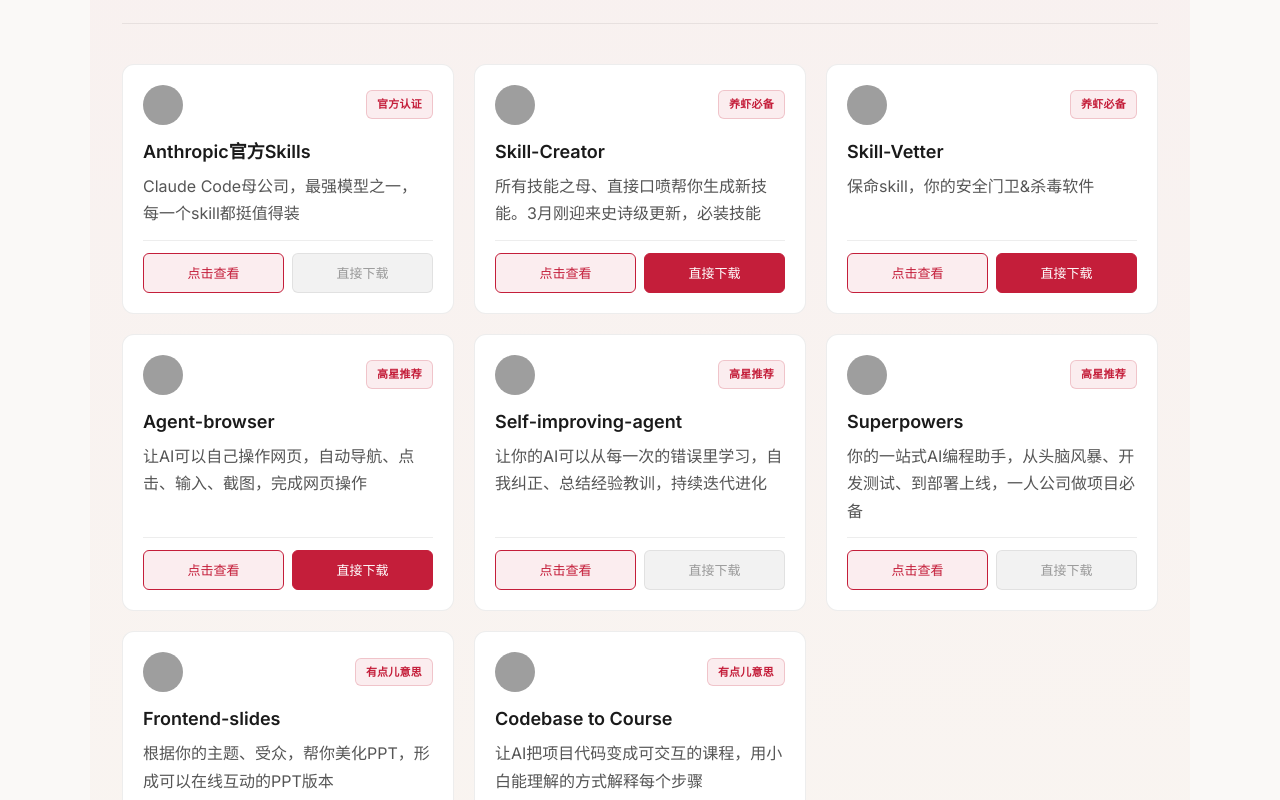
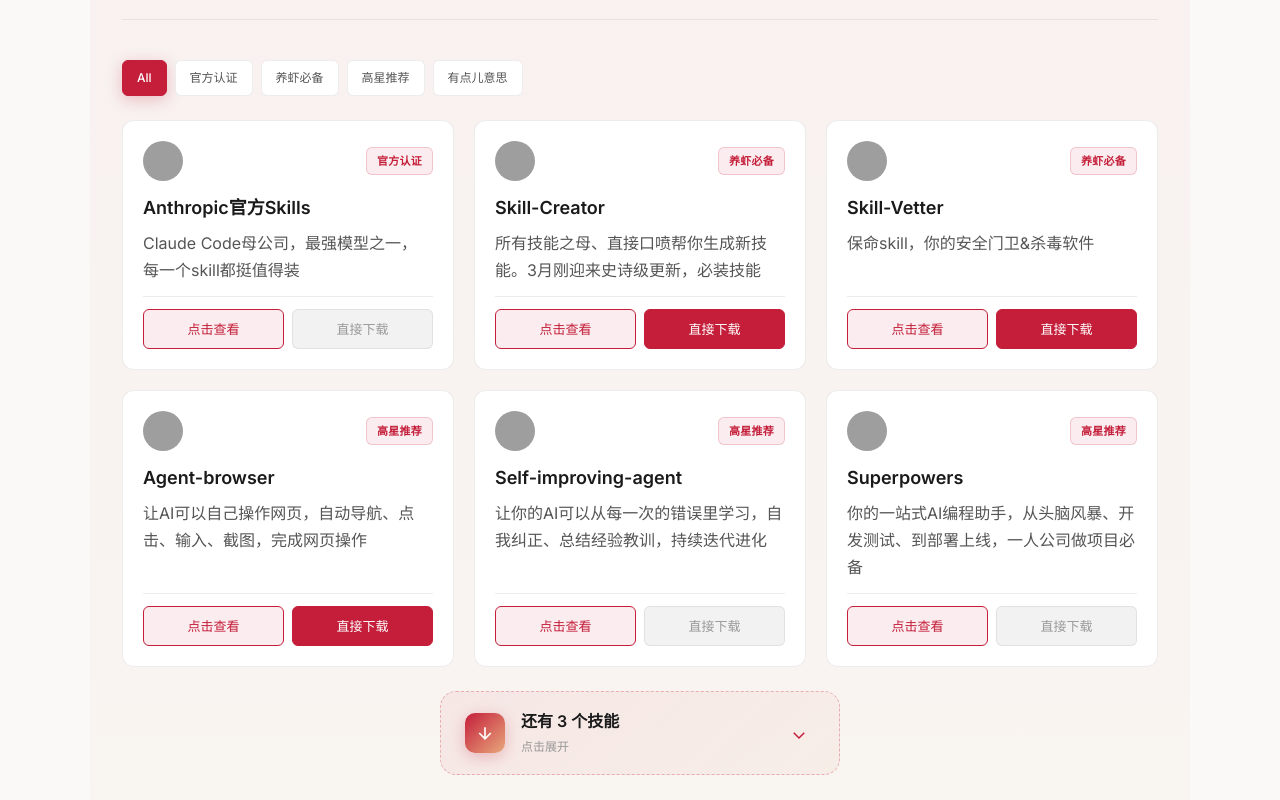
Before and after one commit to MelodyTung888/learning-library, a Next.js app: page / in a window 1280 px wide. Shown: the part 1700-2500 px from the top of the page. Built offline with nearby package versions, Linux system fonts and the light colour scheme; grey boxes are pictures that could not be loaded.

Commit message:
feat: 优化Skills模块 - 默认显示6个、下拉展开、Gstack新增、安装包关联

```diff
--- a/src/app/globals.css
+++ b/src/app/globals.css
@@ -1201,3 +1201,97 @@
   .dark-skill-title { font-size: 1rem; }
   .dark-prompt-title { font-size: 1rem; }
 }
+
+/* === Skills Expand Button === */
+.dark-skills-expand {
+  display: flex;
+  justify-content: center;
+  margin-top: 1.5rem;
+}
+
+.dark-skills-expand-btn {
+  display: flex;
+  align-items: center;
+  justify-content: space-between;
+  width: 100%;
+  max-width: 400px;
+  padding: 1rem 1.5rem;
+  background: linear-gradient(135deg, rgba(196, 30, 58, 0.06) 0%, rgba(232, 168, 124, 0.08) 100%);
+  border: 1px dashed rgba(196, 30, 58, 0.3);
+  border-radius: 16px;
+  cursor: pointer;
+  transition: all 0.3s ease;
+}
+
+.dark-skills-expand-btn:hover {
+  background: linear-gradient(135deg, rgba(196, 30, 58, 0.1) 0%, rgba(232, 168, 124, 0.12) 100%);
+  border-color: rgba(196, 30, 58, 0.5);
+  transform: translateY(-2px);
+  box-shadow: 0 8px 25px rgba(196, 30, 58, 0.12);
+}
+
+.dark-skills-expand-content {
+  display: flex;
+  align-items: center;
+  gap: 1rem;
+}
+
+.dark-skills-expand-icon {
+  width: 40px;
+  height: 40px;
+  background: linear-gradient(135deg, var(--color-accent), var(--color-accent-warm));
+  border-radius: 10px;
+  display: flex;
+  align-items: center;
+  justify-content: center;
+  box-shadow: 0 4px 15px rgba(196, 30, 58, 0.25);
+}
+
+.dark-skills-expand-icon svg {
+  width: 20px;
+  height: 20px;
+  color: white;
+}
+
+.dark-skills-expand-text {
+  display: flex;
+  flex-direction: column;
+  align-items: flex-start;
+}
+
+.dark-skills-expand-label {
+  font-size: 1rem;
+  font-weight: 600;
+  color: var(--color-text-primary);
+}
+
+.dark-skills-expand-hint {
+  font-size: 0.75rem;
+  color: var(--color-text-muted);
+  margin-top: 0.125rem;
+}
+
+.dark-skills-expand-arrow {
+  width: 32px;
+  height: 32px;
+  display: flex;
+  align-items: center;
+  justify-content: center;
+}
+
+.dark-skills-expand-arrow svg {
+  width: 18px;
+  height: 18px;
+  color: var(--color-accent);
+  animation: bounce-down 2s ease-in-out infinite;
+}
+
+@keyframes bounce-down {
+  0%, 100% { transform: translateY(0); }
+  50% { transform: translateY(5px); }
+}
+
+.dark-skills-expand-btn:hover .dark-skills-expand-arrow svg {
+  animation: none;
+  transform: translateY(3px);
+}
--- a/src/app/page.tsx
+++ b/src/app/page.tsx
@@ -376,7 +376,8 @@
   const [activeCategory, setActiveCategory] = useState('All');
 
   const filteredSkills = activeCategory === 'All' ? skills : skills.filter((s: Skill) => s.category === activeCategory);
-  const displaySkills = showAll ? filteredSkills : filteredSkills.slice(0, 10);
+  const visibleSkills = filteredSkills.slice(0, 6);
+  const hiddenSkills = filteredSkills.slice(6);
 
   return (
     <section id="skills" className="dark-section dark-section-skills">
@@ -404,21 +405,23 @@
               whileInView={{ opacity: 1, y: 0 }}
               viewport={{ once: true }}
               transition={{ delay: 0.1 }}
-              style={{ fontSize: '0.875rem', color: 'var(--color-text-muted)', marginTop: '0.25rem' }}
+              style={{ fontSize: '0.875rem', color: 'var(--color-text-muted)', marginTop: '0.25' }}
             >
               实用工具和最佳实践，复制即用。用好AI、而不是让AI来消耗你
             </motion.p>
           </div>
         </div>
-        <button onClick={() => setShowAll(!showAll)} className="dark-view-all-btn">
-          {showAll ? '收起' : '查看全部'}
-          <svg viewBox="0 0 24 24" fill="none" stroke="currentColor" strokeWidth="2">
-            <path d={showAll ? "M5 15l7-7 7 7" : "M19 9l-7 7-7-7"} />
-          </svg>
-        </button>
+        {hiddenSkills.length > 0 && (
+          <button onClick={() => setShowAll(!showAll)} className="dark-view-all-btn">
+            {showAll ? '收起' : `查看全部 ${filteredSkills.length} 个`}
+            <svg viewBox="0 0 24 24" fill="none" stroke="currentColor" strokeWidth="2" style={{ transform: showAll ? 'rotate(180deg)' : 'none', transition: 'transform 0.3s ease' }}>
+              <path d="M19 9l-7 7-7-7" />
+            </svg>
+          </button>
+        )}
       </div>
 
-      {showAll && (
+      {!showAll && (
         <motion.div
           initial={{ opacity: 0, y: -10 }}
           animate={{ opacity: 1, y: 0 }}
@@ -438,10 +441,14 @@
       )}
 
       <div className="dark-skills-grid">
-        {displaySkills.map((skill: Skill, i: number) => (
-          <div
+        {visibleSkills.map((skill: Skill, i: number) => (
+          <motion.div
             key={i}
             className="dark-skill-card"
+            initial={{ opacity: 0, y: 20 }}
+            whileInView={{ opacity: 1, y: 0 }}
+            viewport={{ once: true }}
+            transition={{ delay: i * 0.06, duration: 0.4 }}
           >
             <a
               href={skill.link}
@@ -490,9 +497,130 @@
                 </span>
               )}
             </div>
-          </div>
+          </motion.div>
         ))}
       </div>
+
+      {/* 下拉展开区域 */}
+      {!showAll && hiddenSkills.length > 0 && (
+        <motion.div
+          initial={{ opacity: 0 }}
+          animate={{ opacity: 1 }}
+          className="dark-skills-expand"
+        >
+          <button
+            onClick={() => setShowAll(true)}
+            className="dark-skills-expand-btn"
+          >
+            <div className="dark-skills-expand-content">
+              <span className="dark-skills-expand-icon">
+                <svg viewBox="0 0 24 24" fill="none" stroke="currentColor" strokeWidth="2">
+                  <path d="M12 5v14M5 12l7 7 7-7" />
+                </svg>
+              </span>
+              <div className="dark-skills-expand-text">
+                <span className="dark-skills-expand-label">还有 {hiddenSkills.length} 个技能</span>
+                <span className="dark-skills-expand-hint">点击展开</span>
+              </div>
+            </div>
+            <div className="dark-skills-expand-arrow">
+              <svg viewBox="0 0 24 24" fill="none" stroke="currentColor" strokeWidth="2">
+                <path d="M19 9l-7 7-7-7" />
+              </svg>
+            </div>
+          </button>
+        </motion.div>
+      )}
+
+      {/* 展开后的内容 */}
+      {showAll && (
+        <>
+          {activeCategory === 'All' && (
+            <motion.div
+              initial={{ opacity: 0, y: -10 }}
+              animate={{ opacity: 1, y: 0 }}
+              className="dark-categories"
+              style={{ marginBottom: '1.5rem', marginTop: '1rem' }}
+            >
+              {skillsCategories.map((cat) => (
+                <button
+                  key={cat}
+                  onClick={() => setActiveCategory(cat)}
+                  className={`dark-category-btn ${activeCategory === cat ? 'active' : ''}`}
+                >
+                  {cat}
+                </button>
+              ))}
+            </motion.div>
+          )}
+          <motion.div
+            initial={{ opacity: 0, y: 20 }}
+            animate={{ opacity: 1, y: 0 }}
+            transition={{ duration: 0.4 }}
+            className="dark-skills-grid"
+            style={{ marginTop: '1.5rem' }}
+          >
+            {hiddenSkills.map((skill: Skill, i: number) => (
+              <motion.div
+                key={i}
+                className="dark-skill-card"
+                initial={{ opacity: 0, y: 20 }}
+                whileInView={{ opacity: 1, y: 0 }}
+                viewport={{ once: true }}
+                transition={{ delay: i * 0.06, duration: 0.4 }}
+              >
+                <a
+                  href={skill.link}
+                  target="_blank"
+                  rel="noopener noreferrer"
+                  style={{ textDecoration: 'none', color: 'inherit' }}
+                  className="dark-skill-card-link"
+                >
+                  <div className="dark-skill-header">
+                    <div className="dark-skill-icon">
+                      <img
+                        src={`https://github.com/${skill.author}.png`}
+                        alt={skill.author}
+                        onError={(e) => {
+                          (e.target as HTMLImageElement).src = `https://avatars.githubusercontent.com/u/0?s=60&v=4`;
+                        }}
+                      />
+                    </div>
+                    <span className="dark-skill-category">{skill.category}</span>
+                  </div>
+                  <div className="dark-skill-content">
+                    <h4 className="dark-skill-title">{skill.title}</h4>
+                    <p className="dark-skill-desc">{skill.desc}</p>
+                  </div>
+                </a>
+                <div className="dark-skill-actions">
+                  <a
+                    href={skill.link}
+                    target="_blank"
+                    rel="noopener noreferrer"
+                    className="dark-skill-btn dark-skill-btn-primary"
+                  >
+                    点击查看
+                  </a>
+                  {skill.installPackage ? (
+                    <a
+                      href={skill.installPackage}
+                      download
+                      className="dark-skill-btn dark-skill-btn-download"
+                    >
+                      直接下载
+                    </a>
+                  ) : (
+                    <span className="dark-skill-btn dark-skill-btn-disabled">
+                      直接下载
+                    </span>
+                  )}
+                </div>
+              </motion.div>
+            ))}
+          </motion.div>
+        </>
+      )}
     </section>
   );
 }
--- a/src/data/skills.ts
+++ b/src/data/skills.ts
@@ -62,19 +62,30 @@
   },
   {
     "rank": "07",
+    "title": "Gstack",
+    "desc": "YC CEO硅谷技能包，一个人+AI=一支开发团队。GitHub 48小时破万星，13个专业技能、50天50万行代码",
+    "category": "高星推荐",
+    "link": "https://github.com/garrytan/gstack",
+    "author": "garrytan",
+    "installPackage": "/installs/gstack.zip"
+  },
+  {
+    "rank": "08",
     "title": "Frontend-slides",
     "desc": "根据你的主题、受众，帮你美化PPT，形成可以在线互动的PPT版本",
     "category": "有点儿意思",
     "link": "https://github.com/zarazhangrui/frontend-slides",
-    "author": "Zarazhangrui"
+    "author": "Zarazhangrui",
+    "installPackage": "/installs/frontend-slides.zip"
   },
   {
-    "rank": "08",
+    "rank": "09",
     "title": "Codebase to Course",
     "desc": "让AI把项目代码变成可交互的课程，用小白能理解的方式解释每个步骤",
     "category": "有点儿意思",
     "link": "https://github.com/zarazhangrui/codebase-to-course",
-    "author": "Zarazhangrui"
+    "author": "Zarazhangrui",
+    "installPackage": "/installs/codebase-to-course.zip"
   }
 ];
 
```
